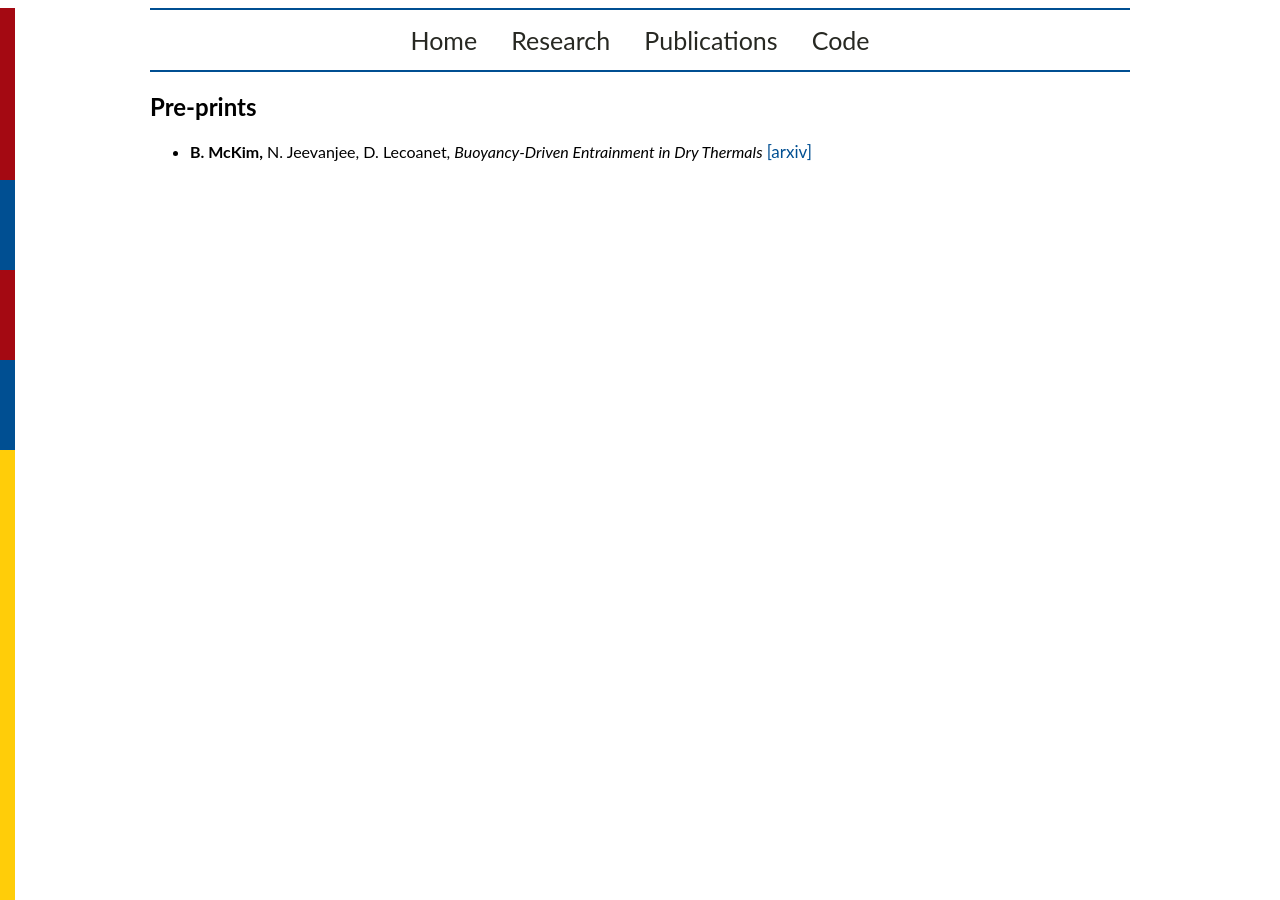
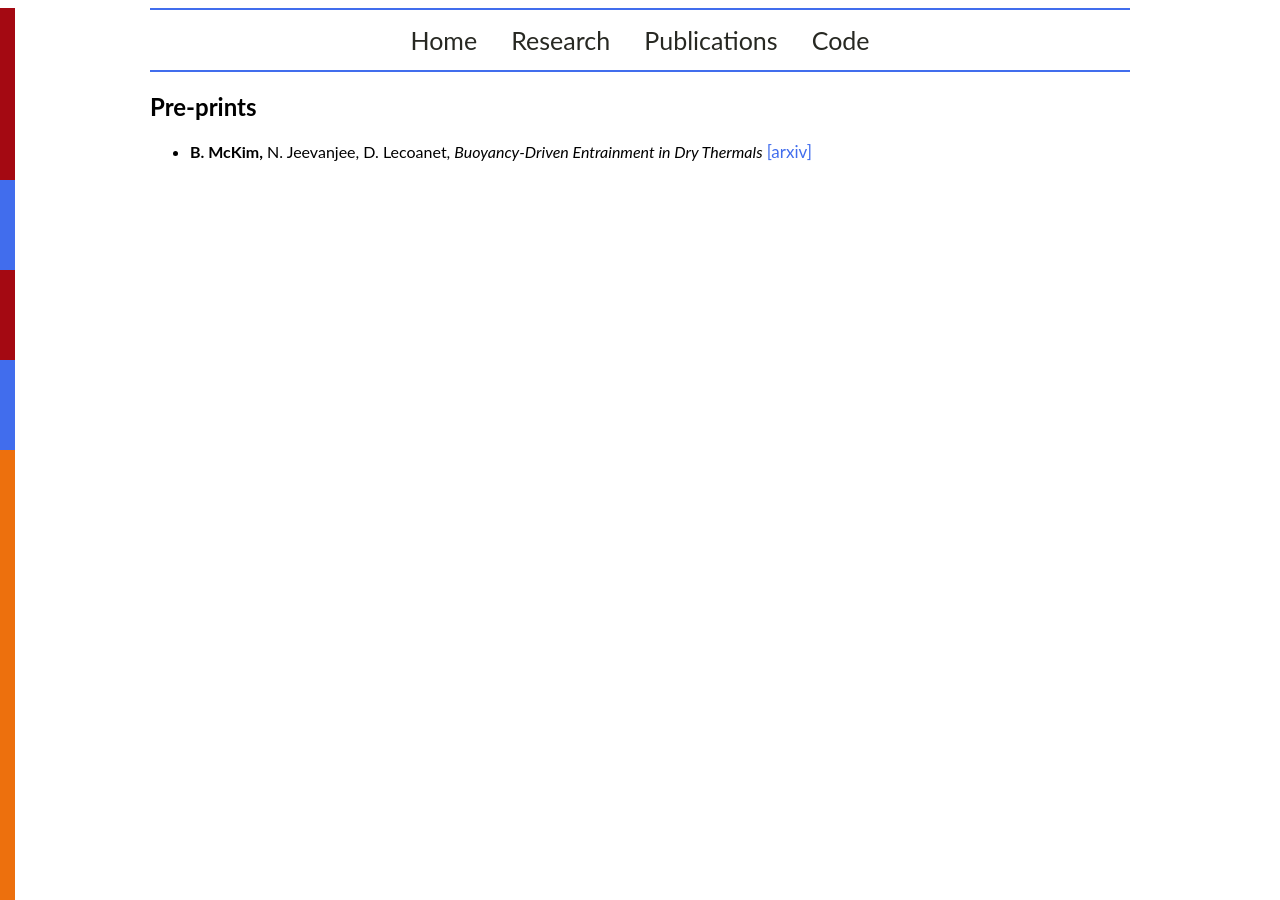
Before and after one commit to mckimb/mckimb.github.io, a Jekyll site: the page built from papers/index.html, in a window 1280 px wide. Built offline with Jekyll 4.4.1, drawn with Linux system fonts in a browser that asks for light colours.

Commit message:
Update main.css

```diff
--- a/css/main.css
+++ b/css/main.css
@@ -18,12 +18,12 @@ body p {
 body a {
     font-size: 17px;
     \\ color: #268BD2;
-    color: #004f92;
+    color: #416ded;
 }
 
 body a:hover {
     \\ color: #268BD2;
-    color: #004f92;
+    color: #416ded;
     text-decoration: underline;
 }
 
@@ -91,7 +91,7 @@ nav ul li, footer ul li {
 
 .topnav {
     \\ border:2px solid #272822;
-    border:2px solid #004f92;
+    border:2px solid #416ded;
     border-width:2px 0;
     list-style:none;
     margin:0;
@@ -105,7 +105,7 @@ nav ul li, footer ul li {
   position: absolute;
 }
 .vl2 {
-  border-left: 15px solid #004f92;
+  border-left: 15px solid #416ded;
   margin-left: -150px;
   height: 10%;
   top: 20%;
@@ -119,14 +119,14 @@ nav ul li, footer ul li {
   position: absolute;
 }
 .vl4 {
-  border-left: 15px solid #004f92;
+  border-left: 15px solid #416ded;
   margin-left: -150px;
   height: 10%;
   top: 40%;
   position: absolute;
 }
 .vl5 {
-  border-left: 15px solid #ffcd09;
+  border-left: 15px solid #ed700d;
   margin-left: -150px;
   height: 50%;
   top: 50%;
```
